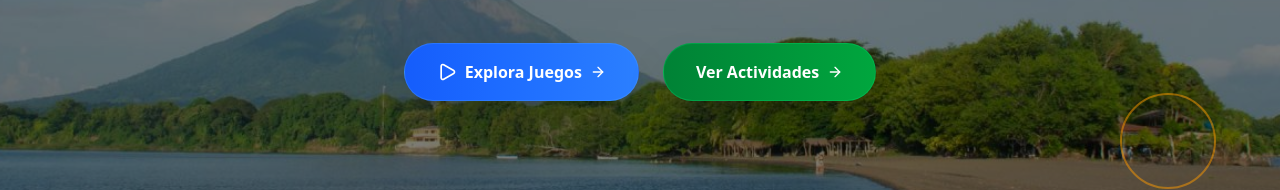
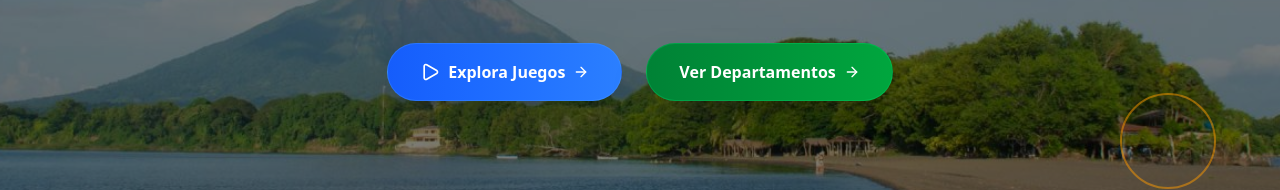
Before and after one commit to jonathan1173/pinolito, a React (Vite) app: page / in a window 1280 px wide. Shown: the part 548-738 px from the top of the page. Built offline with nearby package versions, Linux system fonts and the light colour scheme; no server answers.

Commit message:
cambiando enlace de botones

```diff
--- a/src/features/departments/components/culture/CultureCard.jsx
+++ b/src/features/departments/components/culture/CultureCard.jsx
@@ -4,7 +4,7 @@ export default function CultureCard({ titulo, imagen_url, departmentSlug, slug,
   return (
     <div className="border border-gray-300 rounded-lg shadow-sm hover:shadow-md transition p-4 bg-gray-50 flex flex-col">
       {imagen_url && (
-        <div className="w-full h-36 mb-4 overflow-hidden rounded-md bg-gray-200">
+        <div className="w-full h-50 mb-4 overflow-hidden rounded-md bg-gray-200">
           <img src={imagen_url} alt={titulo} className="w-full h-full object-cover" />
         </div>
       )}
--- a/src/features/home/components/Hero.jsx
+++ b/src/features/home/components/Hero.jsx
@@ -126,12 +126,12 @@ export default function Hero() {
 
           {/* Secondary Button */}
           <a
-            href="/activity"
+            href="/department"
             className="group relative overflow-hidden bg-gradient-to-r from-green-700 to-green-600 text-white font-semibold px-6 py-3 sm:px-8 sm:py-4 rounded-full shadow-2xl hover:shadow-green-500/25 transform hover:scale-105 hover:-translate-y-2 transition-all duration-300 ease-out border border-green-400/30 text-sm sm:text-base"
           >
             <div className="absolute inset-0 bg-gradient-to-r from-green-500 to-green-400 opacity-0 group-hover:opacity-100 transition-opacity duration-300" />
             <span className="relative z-10 flex items-center justify-center gap-2">
-              Ver Actividades
+              Ver Departamentos
               <ArrowRight className="w-3 h-3 sm:w-4 sm:h-4 group-hover:translate-x-1 transition-transform duration-300" />
             </span>
           </a>
```
